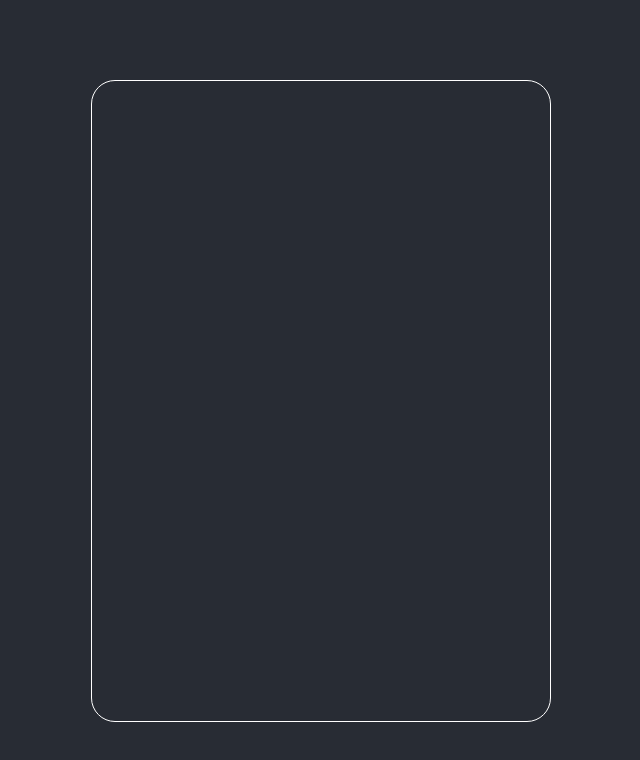
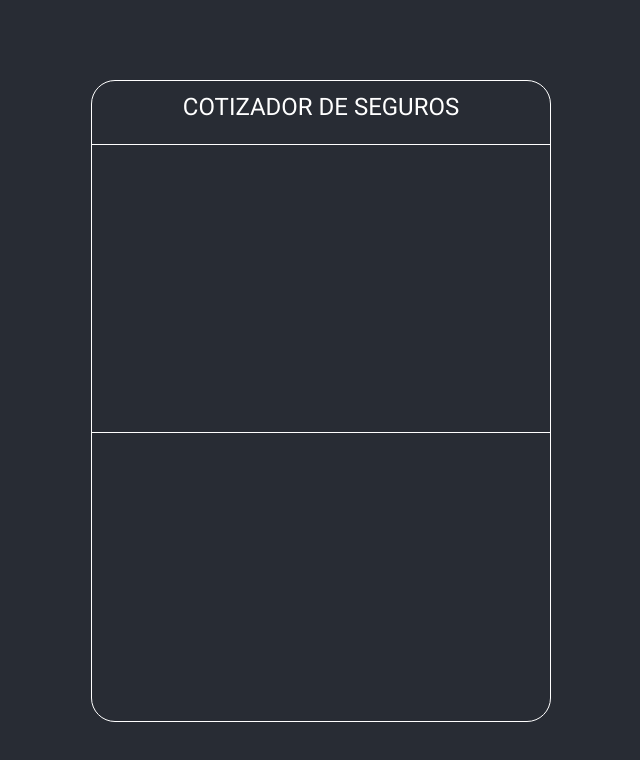
Before and after one commit to BiggerCrayonZ/cotizador, a React (Create React App) app in the folder cotizador-ui/: page / in a window 1280 px wide. Shown: the top 760 px of the page, without its empty margins (319-959 px from the left). Built offline with nearby package versions, Linux system fonts and the light colour scheme.

Commit message:
Quoting component init

```diff
--- a/cotizador-ui/src/components/View/QuotingComponent/QuotingComponent.css
+++ b/cotizador-ui/src/components/View/QuotingComponent/QuotingComponent.css
@@ -4,9 +4,18 @@
     border-radius: 1em;
     margin: 0vh 32vw;
     display: grid;
-    grid-template-rows: 10% 40% 10% 40%;
+    grid-template-rows: 10% 45% 45%;
+}
+
+.card > div{
+    padding: 0.5em;
 }
 
 .card_header{
+    text-transform: uppercase;
+    border-bottom: solid #ffffff 0.05em;
+}
 
+.card_form{
+    border-bottom: solid #ffffff 0.05em;
 }
--- a/cotizador-ui/src/components/View/QuotingComponent/QuotingComponent.jsx
+++ b/cotizador-ui/src/components/View/QuotingComponent/QuotingComponent.jsx
@@ -2,16 +2,16 @@ import React, { Component } from 'react';
 import './QuotingComponent.css';
 
 class QuotingComponent extends Component {
-    state = {  }
+    cardHeader = 'cotizador de seguros';
+    state = {}
     render() {
         return (
             <div className="card">
-                <div className="card_header"></div>
+                <div className="card_header">{this.cardHeader}</div>
                 <div className="card_form"></div>
-                <div className="card-separator"></div>
                 <div className="card_resume"></div>
             </div>
-         );
+        );
     }
 }
 
```
